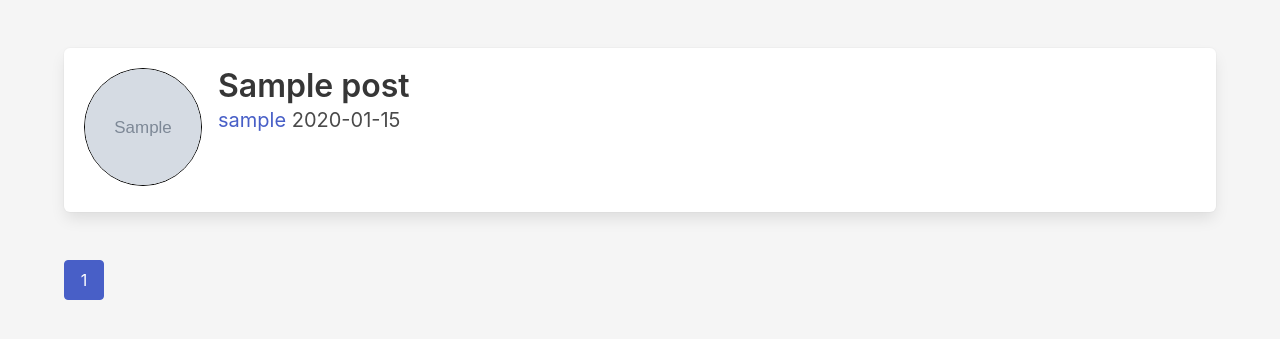
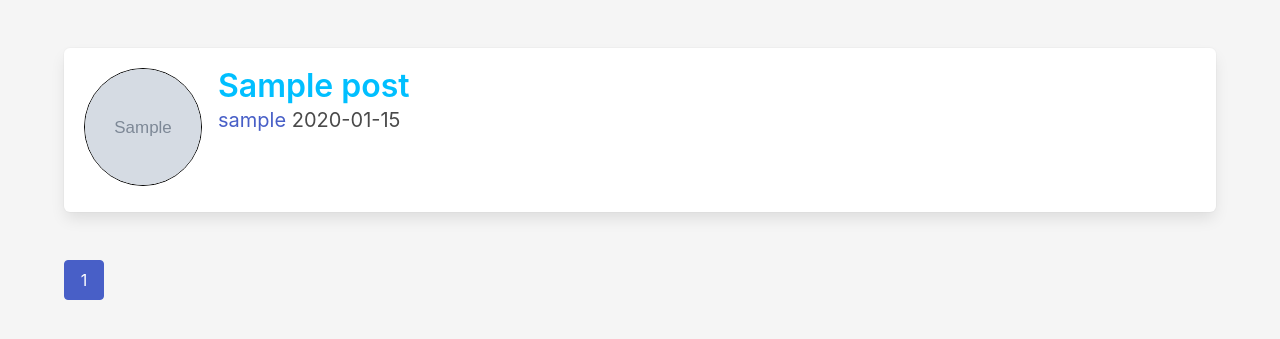
Before and after one commit to lenardatthebreakwater/laidback-corner, a Flask app: page / in a window 1280 px wide, with the pointer over the restyled element. Shown: the part 88-427 px from the top of the page. Run offline with Flask 3, Linux system fonts and the light colour scheme; tables that the repository leaves empty hold one stand-in row (values such as "Sample post"); grey boxes marked "Sample" are stand-in pictures; some libraries are stand-ins or nearby versions.

Commit message:
Update mystyle.css

```diff
--- a/static/mystyle.css
+++ b/static/mystyle.css
@@ -4,6 +4,10 @@ body {
 
 .has-text-blue {
     color: blue;
+}
+
+#blog-title:hover {
+    color: #00BFFF;
 }
 
 .my-textarea {
```
